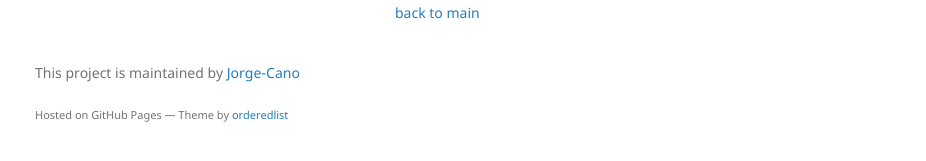
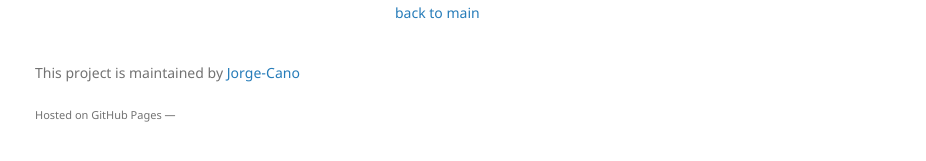
Before and after one commit to Jorge-Cano/Jekyll-Ver1, a Jekyll site: the page built from another-page.md, in a window 1280 px wide. Shown: the part 706-867 px from the top of the page, without its empty margins (175-1101 px from the left). Built offline with Jekyll 4.4.1, drawn with Linux system fonts in a browser that asks for light colours.

Commit message:
hyperlink

```diff
--- a/_layouts/default.html
+++ b/_layouts/default.html
@@ -43,7 +43,7 @@
         {% if site.github.is_project_page %}
         <p>This project is maintained by <a href="{{ site.github.owner_url }}">{{ site.github.owner_name }}</a></p>
         {% endif %}
-        <p><small>Hosted on GitHub Pages &mdash; Theme by <a href="https://github.com/orderedlist">orderedlist</a></small></p>
+        <p><small>Hosted on GitHub Pages &mdash;</small></p>
       </footer>
     </div>
     <script src="{{ '/assets/js/scale.fix.js' | relative_url }}"></script>
```
Also changed, not shown: index.md (+1 -1 lines).
